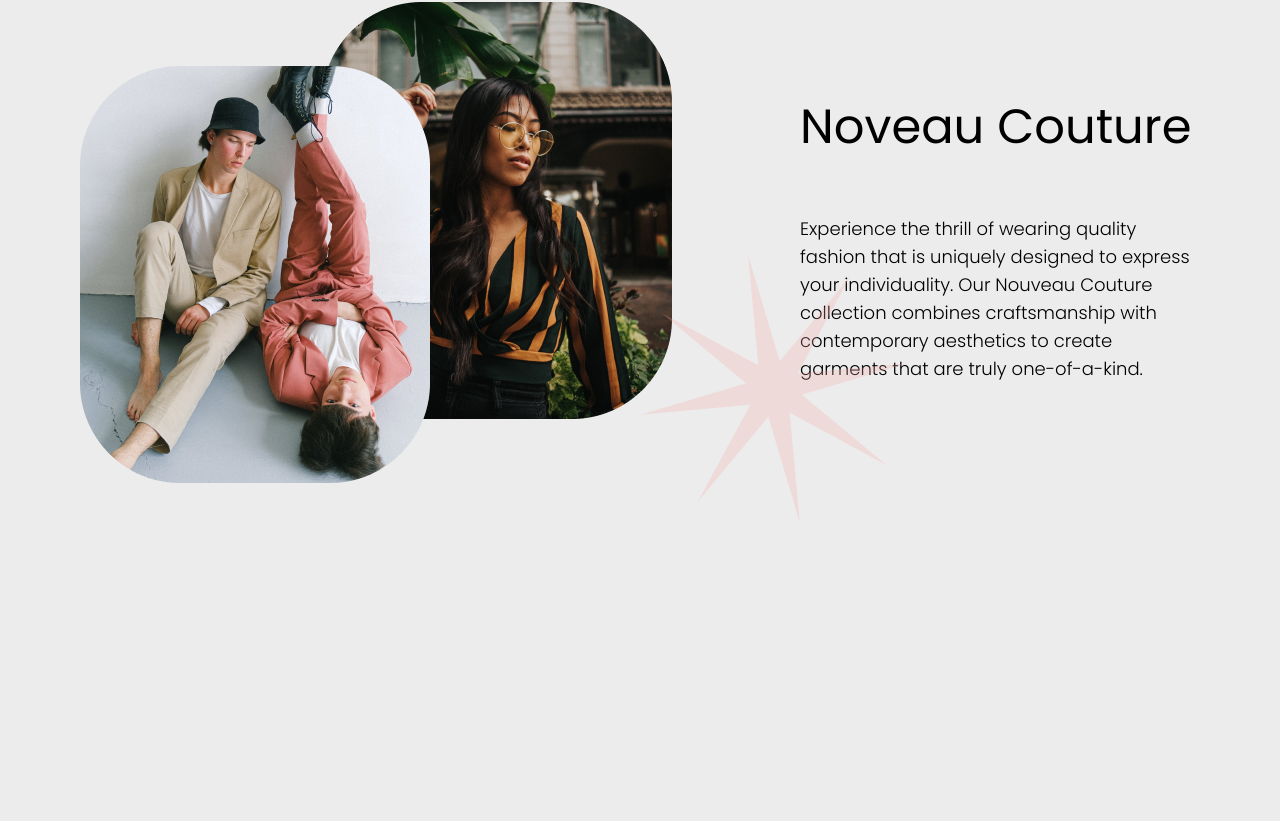
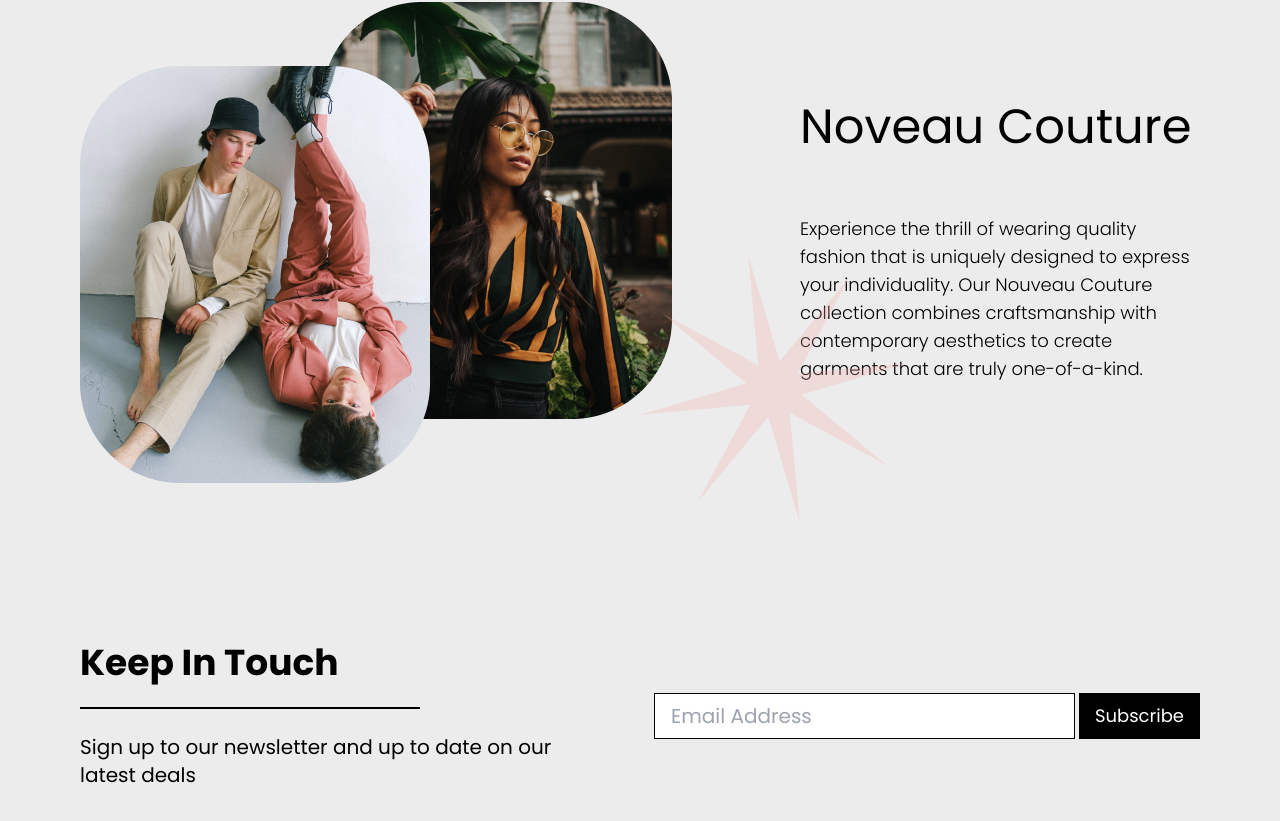
Before and after one commit to samukelolukhele/Cairo, a React (Vite) app: page / in a window 1280 px wide. Shown: the part 3235-4056 px from the top of the page. Before the commit the page ends 3798 px from the top, so only its background shows below. Built offline with nearby package versions, Linux system fonts and the light colour scheme; a web font is replaced by a local one.

Commit message:
FEAT: Home newsletter added.

```diff
--- /dev/null
+++ b/src/pages/Home/Newsletter.tsx
@@ -0,0 +1,33 @@
+import Section from "../../components/Section";
+import Container from "../../components/Container";
+
+const Newsletter = () => {
+  return (
+    <Section>
+      <Container className="flex-col lg:flex-row items-center lg:justify-between gap-8 lg:gap-16 text-center">
+        <div className="flex flex-col items-center lg:items-start gap-4 md:gap-6 lg:text-left">
+          <h1 className="text-4xl font-semibold md:font-bold">Keep In Touch</h1>
+          <hr className="border-[1px] border-black w-2/3" />
+          <p className="text-xl">
+            Sign up to our newsletter and up to date on our latest deals
+          </p>
+        </div>
+        <form className="flex justify-center gap-1">
+          <input
+            type="email"
+            name="email"
+            className="px-4 w-[230px] lg:w-[421px] text-xl flex-1 py-2 border-black border-[1px]"
+            placeholder="Email Address"
+          />
+          <input
+            type="button"
+            value="Subscribe"
+            className="bg-black text-lg text-white px-4 text-center"
+          />
+        </form>
+      </Container>
+    </Section>
+  );
+};
+
+export default Newsletter;
--- a/src/pages/Home/index.tsx
+++ b/src/pages/Home/index.tsx
@@ -4,6 +4,7 @@ import Featured from "./Featured";
 import Hero from "./Hero";
 import Info from "./Info";
 import MobileHero from "./MobileHero";
+import Newsletter from "./Newsletter";
 import Testimonials from "./Testimonials";
 
 const Home = () => {
@@ -15,6 +16,7 @@ const Home = () => {
       <Featured />
       <Testimonials />
       <About />
+      <Newsletter />
     </>
   );
 };
```
